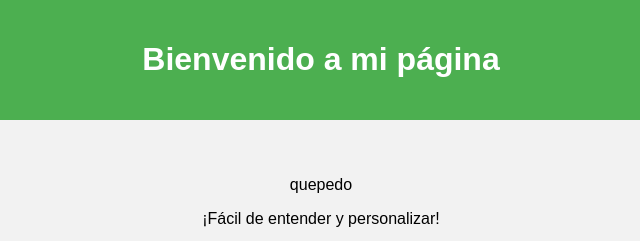
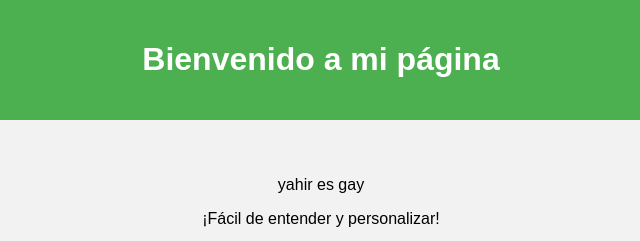
Before and after one commit to IscEdgar/Jenkins, a plain HTML site: page index.html in a window 1280 px wide. Shown: the top 241 px of the page, 319-959 px from the left. Drawn offline with Linux system fonts and the light colour scheme.

Commit message:
primerdffdo

```diff
--- a/index.html
+++ b/index.html
@@ -38,7 +38,7 @@
   </header>
 
   <main>
-    <p>quepedo</p>
+    <p>yahir es gay</p>
     <p>¡Fácil de entender y personalizar!</p>
     <button onclick="alert('¡Hola desde el botón!')">Haz clic aquí</button>
   </main>
```
